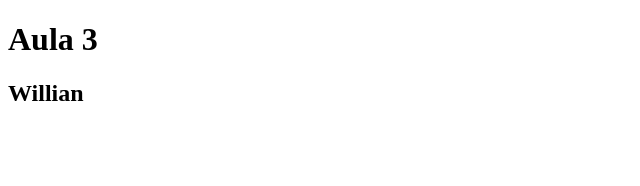
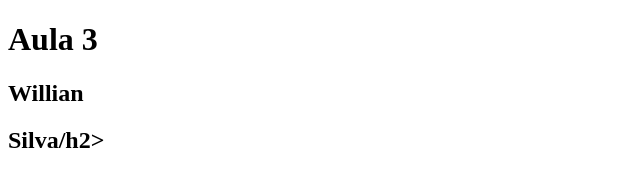
Before and after one commit to williansilva18/exemplo1, a plain HTML site: page index.html in a window 1280 px wide. Shown: the whole page, without its empty margins (0-640 px from the left). Drawn offline with Linux system fonts and the light colour scheme.

Commit message:
novo paragrafo

```diff
--- a/index.html
+++ b/index.html
@@ -10,6 +10,7 @@
 
     <h1>Aula 3</h1>
     <h2>Willian</h2>
+    <h2>Silva/h2>
 
 
 </body>
```
